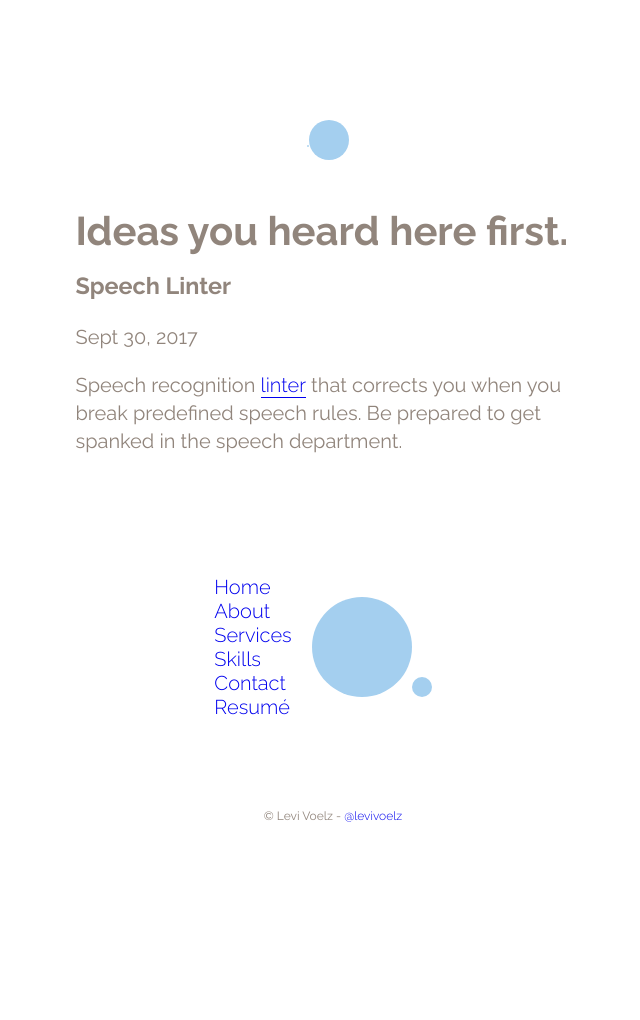
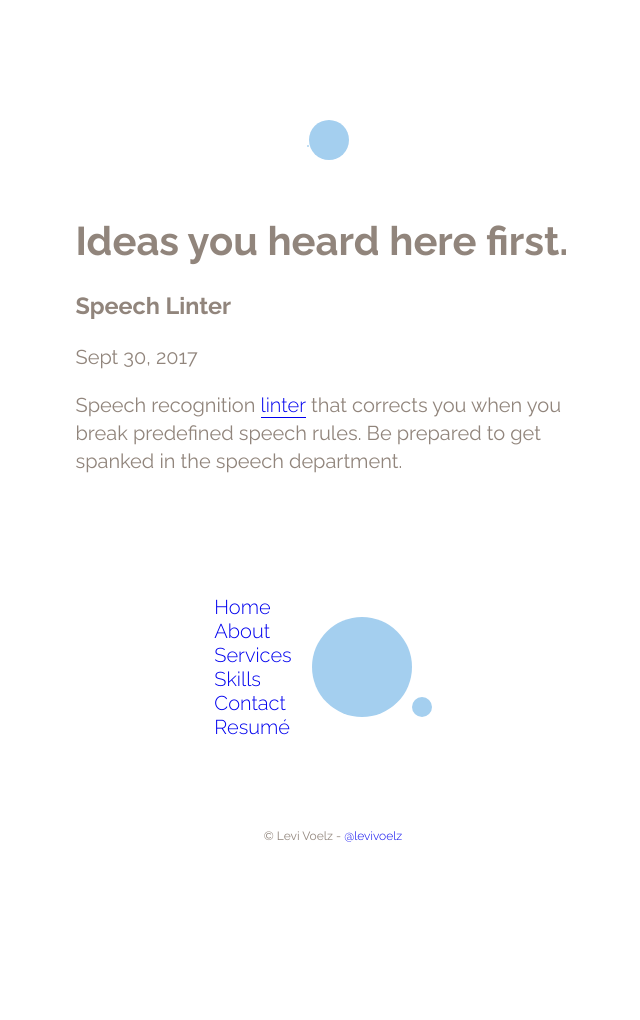
Before and after one commit to levivoelz/levivoelz.github.io, a Jekyll site: the page built from ideas.html, in a window 1280 px wide. Shown: the whole page, without its empty margins (307-947 px from the left). Built offline with Jekyll 4.4.1, drawn with Linux system fonts in a browser that asks for light colours.

Commit message:
style tweaks

```diff
--- a/css/main.css
+++ b/css/main.css
@@ -25,6 +25,10 @@ body, html {
 header {
   margin-bottom: 10px;
   padding-bottom: 10px;
+}
+
+h1 {
+  line-height: 1.2em;
 }
 
 #footer--top {
```
Also changed, not shown: 1 other file.
